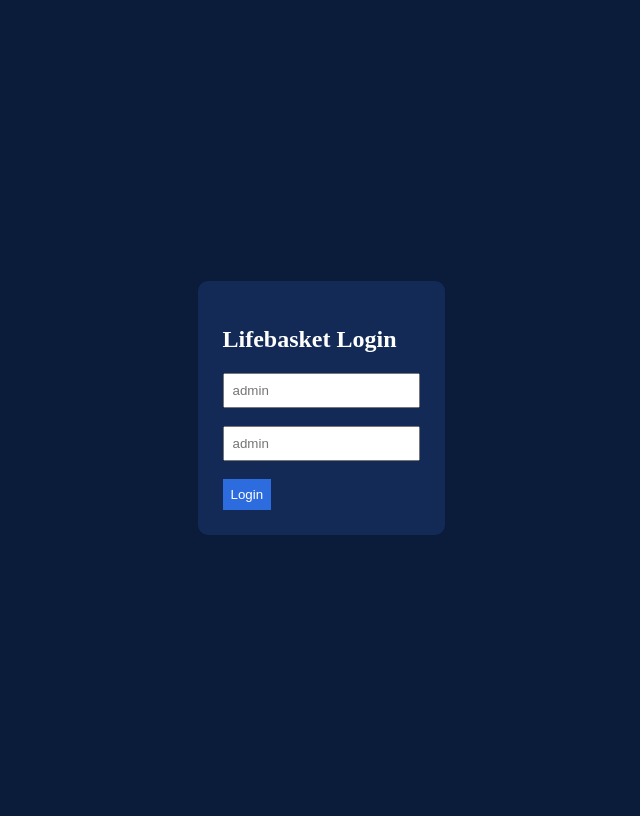
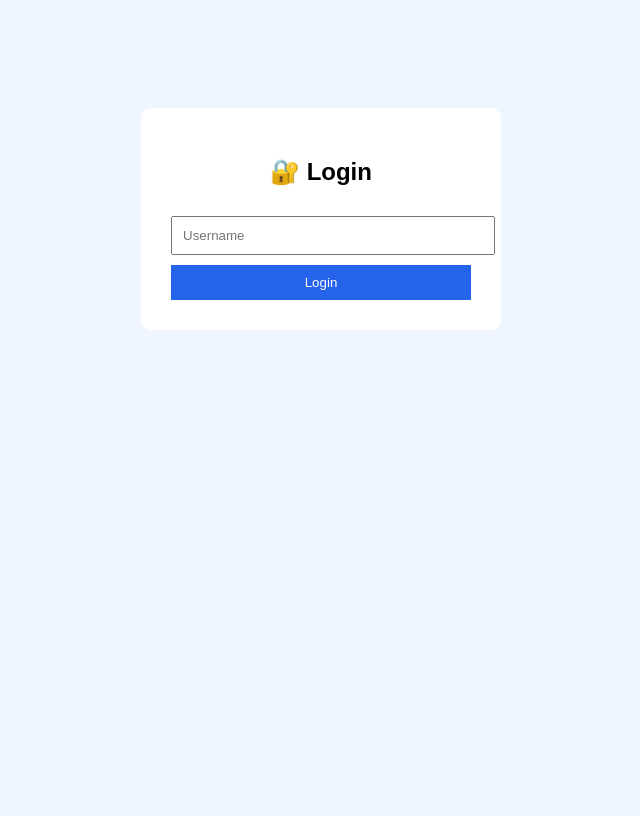
Before and after one commit to jakiya09/inventory-system, a Flask app: page /login in a window 1280 px wide. Shown: the whole page, without its empty margins (319-959 px from the left). After the commit the page ends 330 px from the top, so only its background shows below. Run offline with Flask 3, Linux system fonts and the light colour scheme.

Commit message:
Update login.html

```diff
--- a/templates/login.html
+++ b/templates/login.html
@@ -1,18 +1,21 @@
 <!DOCTYPE html>
 <html>
 <head>
-<title>Login</title>
+<title>Login - Lifebasket</title>
+<style>
+body{font-family:Arial;background:#f0f6ff;text-align:center;padding-top:100px}
+.box{background:white;padding:30px;width:300px;margin:auto;border-radius:10px}
+input{width:100%;padding:10px;margin:10px 0}
+button{background:#2563eb;color:white;padding:10px;width:100%;border:none}
+</style>
 </head>
-<body style="background:#0b1b3a;color:white;display:flex;justify-content:center;align-items:center;height:100vh">
-
-<form method="POST" style="background:#122a55;padding:25px;border-radius:10px">
-<h2>Lifebasket Login</h2>
-
-<input name="username" placeholder="admin" style="padding:8px"><br><br>
-<input name="password" type="password" placeholder="admin" style="padding:8px"><br><br>
-
-<button style="padding:8px;background:#2d6cdf;color:white;border:none">Login</button>
+<body>
+<div class="box">
+<h2>🔐 Login</h2>
+<form method="POST">
+<input name="username" placeholder="Username">
+<button>Login</button>
 </form>
-
+</div>
 </body>
 </html>
```
